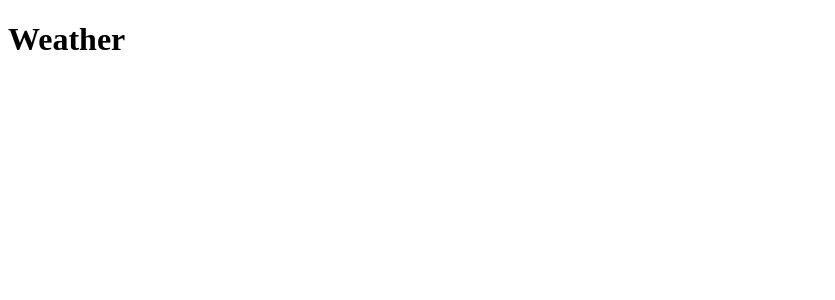
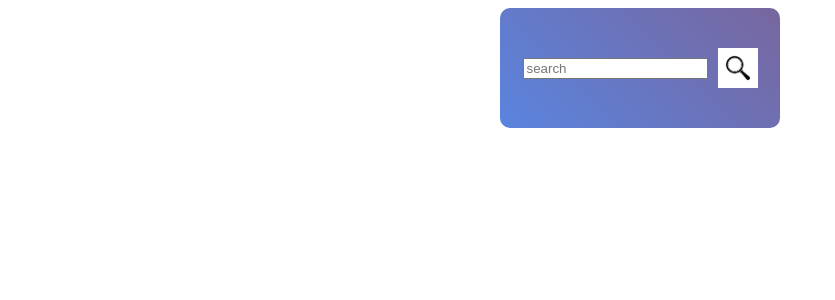
Before and after one commit to gize22/weather-app, a React (Vite) app: page / in a window 1280 px wide. Shown: the top 300 px of the page, without its empty margins (0-835 px from the left). Built offline with nearby package versions, Linux system fonts and the light colour scheme.

Commit message:
input and search bar

```diff
--- a/package.json
+++ b/package.json
@@ -11,7 +11,8 @@
   },
   "dependencies": {
     "react": "^19.2.5",
-    "react-dom": "^19.2.5"
+    "react-dom": "^19.2.5",
+    "react-icons": "^5.6.0"
   },
   "devDependencies": {
     "@babel/core": "^7.29.0",
--- a/src/components/Weather.css
+++ b/src/components/Weather.css
@@ -0,0 +1,20 @@
+.img{
+   width:40px
+}
+.weather{
+    width: 200px;
+    place-self: center;
+    display:flex;
+    flex-direction:column;
+    align-items:center;
+    justify-content:center;
+    padding: 40px;
+    border-radius: 10px;
+    background-image:linear-gradient(45deg, #5a84df, #78669e);
+}
+.searchBar{
+    display: flex;
+    align-items: center;
+    justify-content: center;
+    gap: 10px;
+}
--- a/src/components/Weather.jsx
+++ b/src/components/Weather.jsx
@@ -1,10 +1,16 @@
 import React from 'react';
-// import './weather.css';
+import './Weather.css';
+import searchIcon from '../assets/search-icon.jpg';
+
 
 const Weather = () => {
   return (
-    <div>
-      <h1>Weather</h1>
+    <div className='weather'>
+      <div className="searchBar">
+         <input type='text' placeholder='search'/>
+         <img className='img' src={searchIcon} alt='' />
+      </div>
+
     </div>
   );
 };
```
Also changed, not shown: src/assets/search-icon.jpg (added), 1 other file (tests, documents, lock files or other folders).
